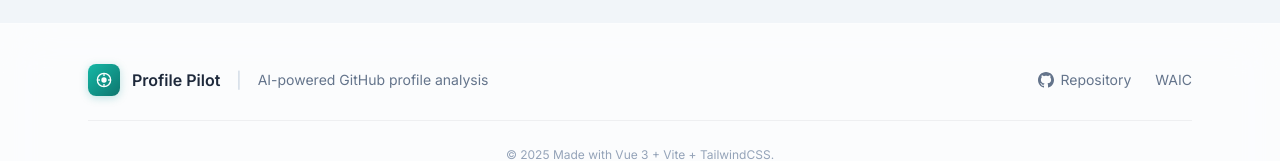
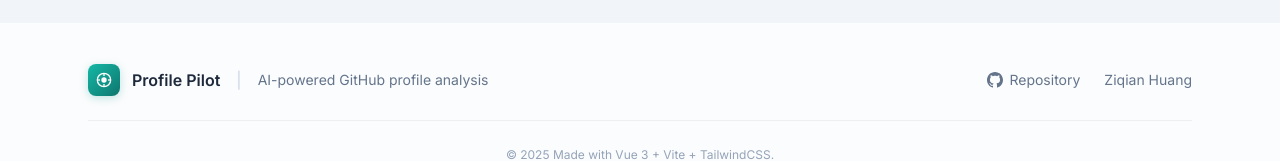
Before and after one commit to Ziqian-Huang0607/Profile-Pilot, a Vue app: page / in a window 1280 px wide. Shown: the part 2092-2253 px from the top of the page. Built offline with nearby package versions, Linux system fonts and the light colour scheme.

Commit message:
fixed language mistakes

```diff
--- a/src/components/Footer.vue
+++ b/src/components/Footer.vue
@@ -25,8 +25,8 @@
             <svg class="w-4 h-4" fill="currentColor" viewBox="0 0 24 24"><path d="M12 0c-6.626 0-12 5.373-12 12 0 5.302 3.438 9.8 8.207 11.387.599.111.793-.261.793-.577v-2.234c-3.338.726-4.033-1.416-4.033-1.416-.546-1.387-1.333-1.756-1.333-1.756-1.089-.745.083-.729.083-.729 1.205.084 1.839 1.237 1.839 1.237 1.07 1.834 2.807 1.304 3.492.997.107-.775.418-1.305.762-1.604-2.665-.305-5.467-1.334-5.467-5.931 0-1.311.469-2.381 1.236-3.221-.124-.303-.535-1.524.117-3.176 0 0 1.008-.322 3.301 1.23.957-.266 1.983-.399 3.003-.404 1.02.005 2.047.138 3.006.404 2.291-1.552 3.297-1.23 3.297-1.23.653 1.653.242 2.874.118 3.176.77.84 1.235 1.911 1.235 3.221 0 4.609-2.807 5.624-5.479 5.921.43.372.823 1.102.823 2.222v3.293c0 .319.192.694.801.576 4.765-1.589 8.199-6.086 8.199-11.386 0-6.627-5.373-12-12-12z"/></svg>
             Repository
           </a>
-          <a href="https://waic.app" target="_blank" rel="noopener noreferrer"
-            class="text-sm text-slate-500 dark:text-slate-400 hover:text-slate-800 dark:hover:text-slate-200 transition-colors duration-200 ease-smooth">WAIC</a>
+          <a href="https://github.com/Ziqian-Huang0607" target="_blank" rel="noopener noreferrer"
+            class="text-sm text-slate-500 dark:text-slate-400 hover:text-slate-800 dark:hover:text-slate-200 transition-colors duration-200 ease-smooth">Ziqian Huang</a>
         </div>
       </div>
       <div class="mt-6 pt-6 border-t border-black/5 dark:border-white/6 text-center">
--- a/src/locales/es.json
+++ b/src/locales/es.json
@@ -101,6 +101,6 @@
   "toggle_dark": "Cambiar modo oscuro",
   "language_label": "Idioma",
   "footer": {
-    "credit": "&copy; {year} Hecho con Vue 3 + Vite + TailwindCSS.<br>Proyecto original de <a href='https://github.com/Ziqian-Huang0607' target='_blank' rel='noopener noreferrer'>Ziqian Huang</a>. Modificado y desarrollado por <a href='https://blackeagledhs.github.io/portfolio-vue/' target='_blank' rel='noopener noreferrer'>Mauro Vicens</a>."
+    "credit": "&copy; {year} Hecho con Vue 3 + Vite + TailwindCSS.<br>Proyecto original y reelaboración del 18.6.2026 por <a href='https://github.com/Ziqian-Huang0607' target='_blank' rel='noopener noreferrer'>Ziqian Huang</a>. Modificado y con soporte en español por <a href='https://blackeagledhs.github.io/portfolio-vue/' target='_blank' rel='noopener noreferrer'>Mauro Vicens</a>."
   }
 }
```
